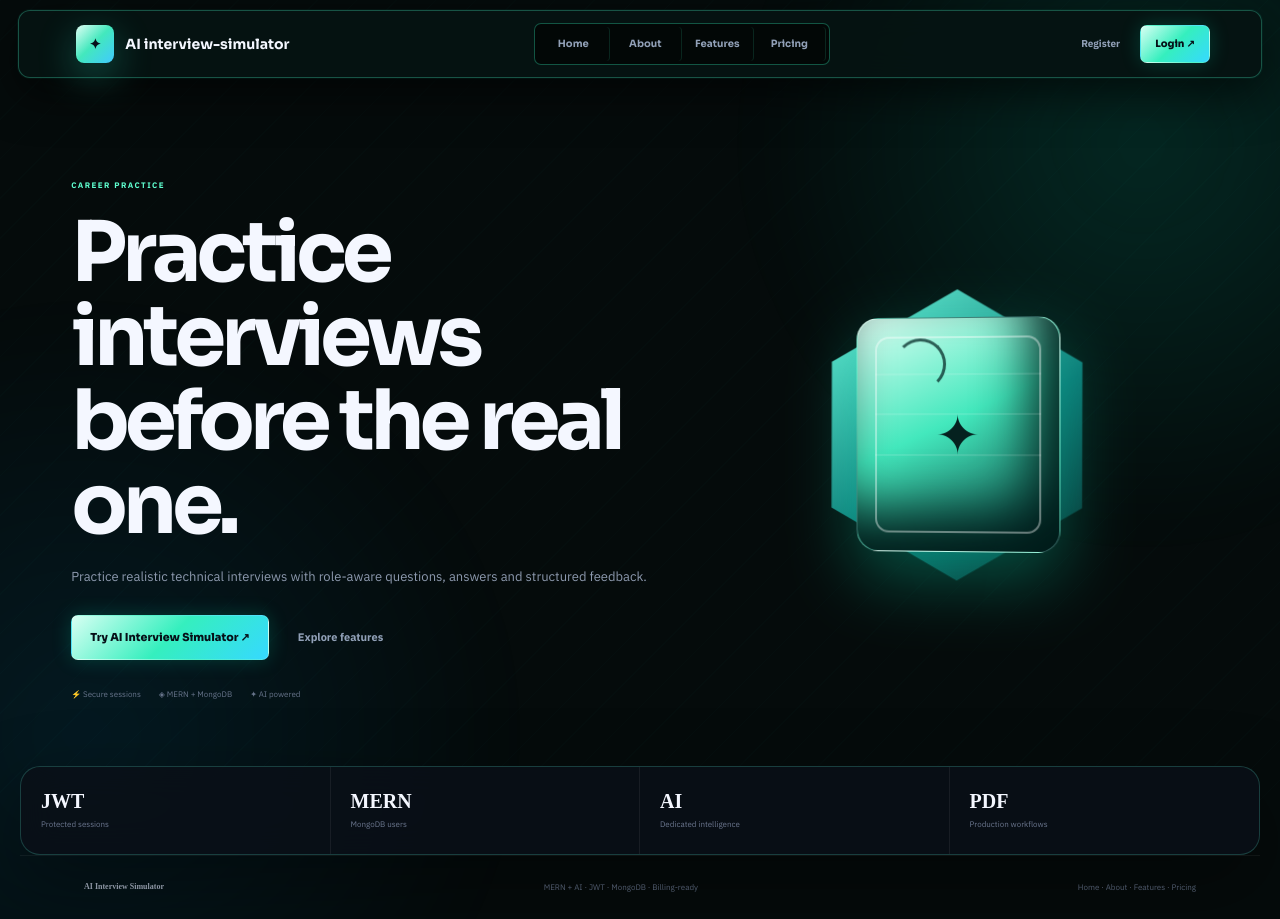
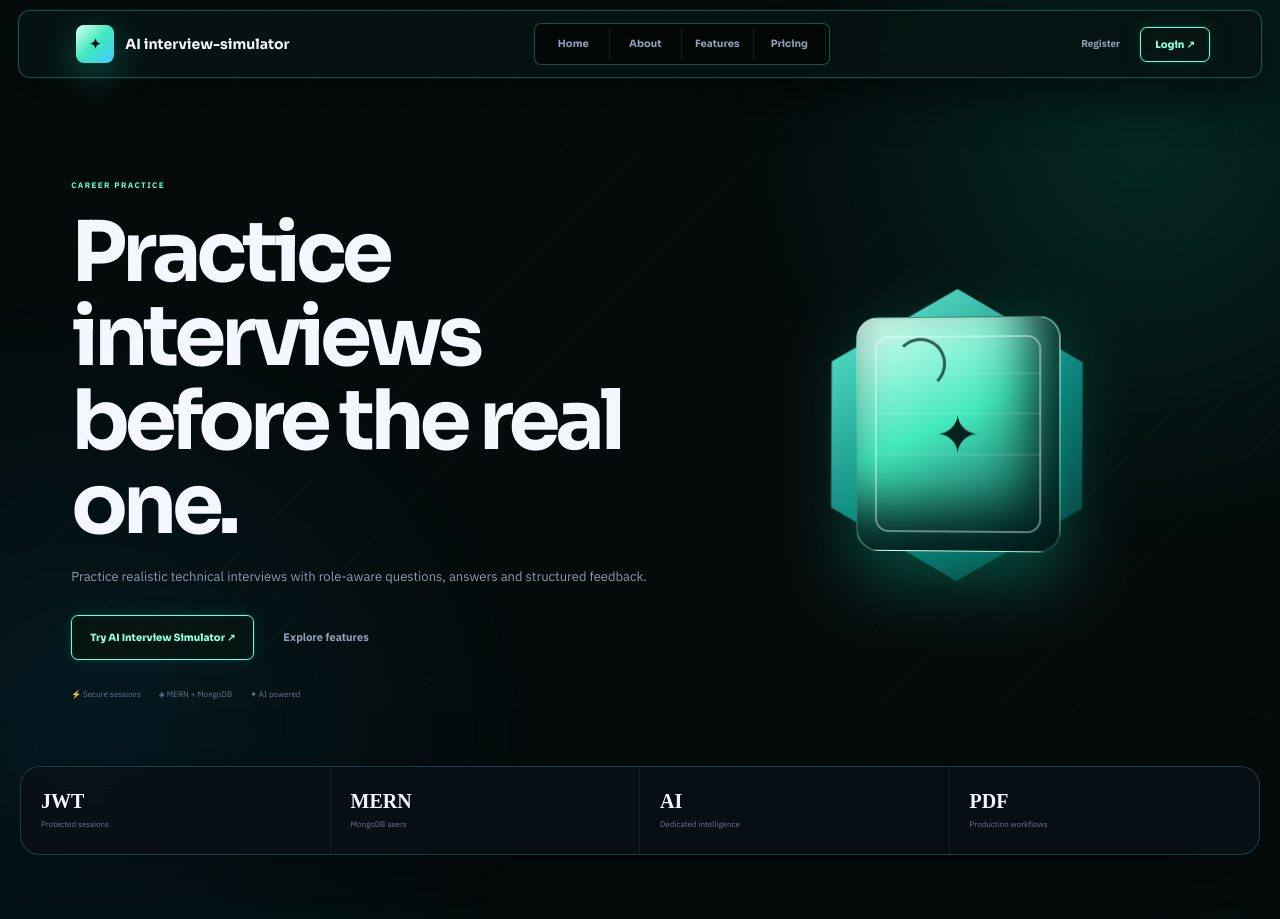
Before and after one commit to Siddharthsingh123456/ai-interview-simulator, a React (Vite) app: page / in a window 1280 px wide. Shown: the top 919 px of the page. Built offline with nearby package versions, Linux system fonts and the light colour scheme.

Commit message:
feat: give CTA form controls and footer a unique product identity

```diff
--- a/src/styles.css
+++ b/src/styles.css
@@ -67,3 +67,13 @@ body:after{background:repeating-linear-gradient(135deg,#42ffe90b 0 1px,transpare
 .workspace .result{max-width:1500px;margin:14px auto!important;border:1px solid #35efbe30!important;border-radius:14px!important;background:#061311!important}
 .workspace .result pre{font-family:"IBM Plex Sans"!important;color:#b7eee0!important}
 .primary{background:linear-gradient(135deg,#d8fff3,#35efbe,#36d9ff)!important}
+
+
+/* FINAL SYSTEM — INTERVIEW / NEON COMMAND CTA + FORMS + FOOTER */
+button.primary{border:1px solid #64ffe0!important;border-radius:7px!important;background:#061512!important;color:#8affdf!important;font:800 10px "Sora"!important;box-shadow:0 0 0 1px #00d9a522,0 0 22px #00e5b31c!important;transition:.25s!important}
+button.primary:hover{background:#0b2923!important;box-shadow:0 0 0 1px #64ffe0,0 0 30px #00e5b355!important;transform:translateY(-2px)!important}
+input,textarea,select{border:1px solid #35efbe38!important;border-radius:7px!important;background:#020908!important;color:#d9fff5!important;font-family:"IBM Plex Sans"!important;box-shadow:inset 0 0 18px #00e5b308!important}
+input:focus,textarea:focus,select:focus{outline:none!important;border-color:#5fffe0!important;box-shadow:0 0 0 3px #35efbe0d,0 0 22px #00e5b326!important}
+.passwordField{display:grid!important;grid-template-columns:1fr auto!important;gap:6px!important}.passwordToggle{border:1px solid #35efbe35!important;border-radius:6px!important;background:#09211c!important;color:#76e5c8!important}
+footer{margin:65px 18px 0!important;padding:17px 20px!important;display:grid!important;grid-template-columns:auto 1fr auto!important;gap:20px!important;align-items:center!important;border:1px solid #35efbe2c!important;border-radius:10px!important;background:#061311!important;box-shadow:0 0 35px #00e5b30b!important}
+footer b{font:800 12px "Sora"!important;color:#a4ffe7!important}footer span{font:500 8px "IBM Plex Sans"!important;color:#6da99a!important}footer span:last-child{text-align:right!important}
```
